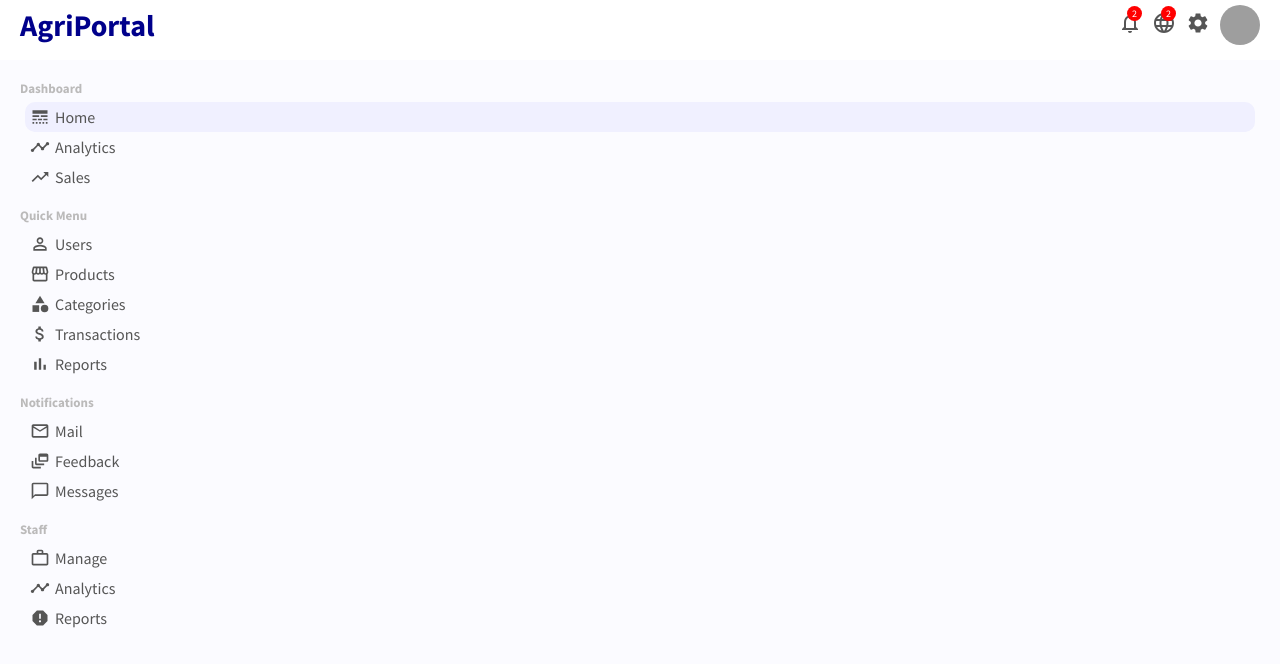
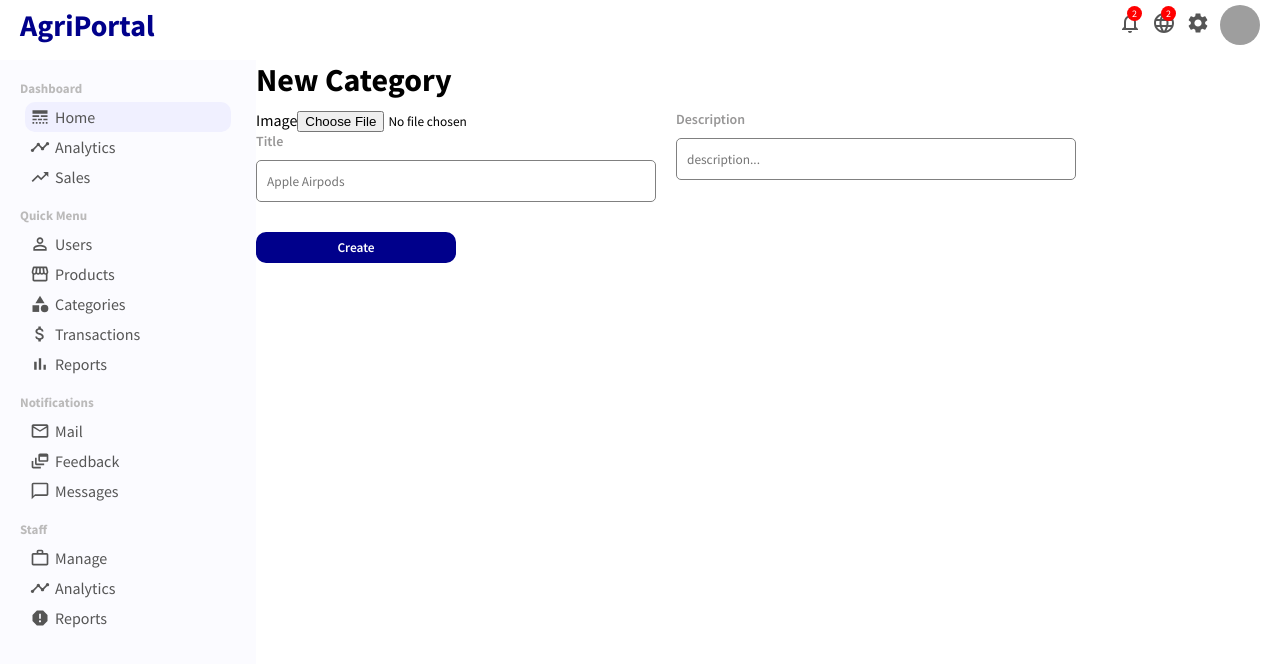
Before and after one commit to kifangamukundi/agriculture-frontend, a React (Create React App) app: page /newCategory in a window 1280 px wide. Shown: the top 664 px of the page. Built offline with nearby package versions, Linux system fonts and the light colour scheme; grey boxes are pictures that could not be loaded.

Commit message:
Added the category add page

```diff
--- a/src/App.js
+++ b/src/App.js
@@ -15,6 +15,7 @@ import ProductList from "./pages/productList/ProductList";
 import CategoryList from "./pages/categoryList/CategoryList";
 import Product from "./pages/product/Product";
 import NewProduct from "./pages/newProduct/NewProduct";
+import NewCategory from "./pages/newCategory/NewCategory";
 import Login from "./pages/login/Login";
 import { useSelector } from "react-redux";
 
@@ -60,9 +61,9 @@ function App() {
               <Route path="/category/:categoryId">
                 <Product />
               </Route>
-              {/* <Route path="/newCategory">
+              <Route path="/newCategory">
                 <NewCategory />
-              </Route> */}
+              </Route>
 
             </div>
           </>
--- a/src/pages/categoryList/CategoryList.jsx
+++ b/src/pages/categoryList/CategoryList.jsx
@@ -24,7 +24,7 @@ export default function CategoryList() {
     <div className="list">
       <div className="listTitleContainer">
         <h1 className="listTitle">Category List</h1>
-        <Link to="/newProduct">
+        <Link to="/newCategory">
           <button className="listAddButton">Create</button>
         </Link>
       </div>
--- /dev/null
+++ b/src/pages/layout/new.css
@@ -0,0 +1,57 @@
+.newItem {
+    flex: 4;
+  }
+
+  .newItemForm {
+    display: flex;
+    flex-wrap: wrap;
+  }
+
+  .newItemItem {
+    width: 400px;
+    display: flex;
+    flex-direction: column;
+    margin-top: 10px;
+    margin-right: 20px;
+  }
+
+  .newItemItem > label {
+    margin-bottom: 10px;
+    font-size: 14px;
+    font-weight: 600;
+    color: rgb(151, 150, 150);
+  }
+
+  .newItemItem > input {
+    height: 20px;
+    padding: 10px;
+    border: 1px solid gray;
+    border-radius: 5px;
+  }
+
+  .newItemGender > input {
+    margin-top: 15px;
+  }
+
+  .newItemGender>label{
+      margin: 10px;
+      font-size: 18px;
+      color: #555;
+  }
+
+  .newItemSelect{
+      height: 40px;
+      border-radius: 5px;
+  }
+
+  .newItemButton{
+      width: 200px;
+      border: none;
+      background-color: darkblue;
+      color: white;
+      padding: 7px 10px;
+      font-weight: 600;
+      border-radius: 10px;
+      margin-top: 30px;
+      cursor: pointer;
+  }
--- /dev/null
+++ b/src/pages/newCategory/NewCategory.jsx
@@ -0,0 +1,96 @@
+import { useState } from "react";
+import "../layout/new.css";
+import {
+  getStorage,
+  ref,
+  uploadBytesResumable,
+  getDownloadURL,
+} from "firebase/storage";
+import app from "../../firebase";
+import { addCategory } from "../../redux/apiCalls/categoryCalls";
+import { useDispatch } from "react-redux";
+
+export default function NewCategory() {
+  const [inputs, setInputs] = useState({});
+  const [file, setFile] = useState(null);
+  const dispatch = useDispatch();
+
+  const handleChange = (e) => {
+    setInputs((prev) => {
+      return { ...prev, [e.target.name]: e.target.value };
+    });
+  };
+
+  console.log(inputs)
+
+  const handleClick = (e) => {
+    e.preventDefault();
+    const fileName = new Date().getTime() + file.name;
+    const storage = getStorage(app);
+    const storageRef = ref(storage, fileName);
+    const uploadTask = uploadBytesResumable(storageRef, file);
+
+    uploadTask.on(
+      "state_changed",
+      (snapshot) => {
+        const progress =
+          (snapshot.bytesTransferred / snapshot.totalBytes) * 100;
+        console.log("Upload is " + progress + "% done");
+        switch (snapshot.state) {
+          case "paused":
+            console.log("Upload is paused");
+            break;
+          case "running":
+            console.log("Upload is running");
+            break;
+          default:
+        }
+      },
+      (error) => {
+      },
+      () => {
+        getDownloadURL(uploadTask.snapshot.ref).then((downloadURL) => {
+          const category = { ...inputs, img: downloadURL };
+          addCategory(category, dispatch);
+        });
+      }
+    );
+  };
+
+  return (
+    <div className="newItem">
+      <h1 className="newItemTitle">New Category</h1>
+      <form className="newItemForm">
+        <div className="newItemItem">
+
+        <div className="addnewItem">
+          <label>Image</label>
+          <input
+            type="file"
+            id="file"
+            onChange={(e) => setFile(e.target.files[0])}
+          />
+        </div>
+
+          <label>Title</label>
+          <input
+            name="title"
+            type="text"
+            placeholder="Apple Airpods"
+            onChange={handleChange}
+          />
+        </div>
+        <div className="newItemItem">
+          <label>Description</label>
+          <input
+            name="description"
+            type="text"
+            placeholder="description..."
+            onChange={handleChange}
+           />
+        </div>
+        <button onClick={handleClick} className="newItemButton">Create</button>
+      </form>
+    </div>
+  );
+}
--- a/src/pages/productList/ProductList.jsx
+++ b/src/pages/productList/ProductList.jsx
@@ -23,7 +23,7 @@ export default function ProductList() {
   return (
     <div className="list">
       <div className="listTitleContainer">
-        <h1 className="listTitle">Products List</h1>
+        <h1 className="listTitle">Crops List</h1>
         <Link to="/newProduct">
           <button className="listAddButton">Create</button>
         </Link>
```
